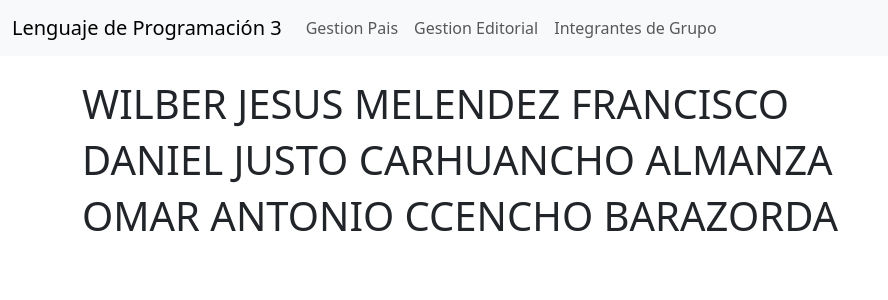
After one commit to DanielJCA/EXAMENFINAL_CARHUANCHO2, a Django app: page /gestionAlumno/ in a window 1280 px wide. The commit adds this page. Shown: the top 300 px of the page, without its empty margins (0-888 px from the left). Run offline with Django 4.2, Linux system fonts and the light colour scheme.

Commit message:
Examen Terminado

```diff
--- /dev/null
+++ b/proyecto01/miapp/templates/gestionAlumno.html
@@ -0,0 +1,11 @@
+{% extends 'layout.html' %}
+
+{% block title %}
+    Alumnos
+{% endblock %}
+
+{% block content %}
+<h1>WILBER JESUS MELENDEZ FRANCISCO</h1>
+<h1>DANIEL JUSTO CARHUANCHO ALMANZA</h1>
+<h1>OMAR ANTONIO CCENCHO BARAZORDA</h1>
+{% endblock %}
--- a/proyecto01/miapp/templates/layout.html
+++ b/proyecto01/miapp/templates/layout.html
@@ -22,6 +22,7 @@
             <div class="navbar-nav">
               <a class="nav-link" href="/gestionPais">Gestion Pais</a>
               <a class="nav-link" href="/gestionEditorial">Gestion Editorial</a>
+              <a class="nav-link" href="/gestionAlumno">Integrantes de Grupo</a>
             </div>
           </div>
         </div>
--- a/proyecto01/miapp/urls.py
+++ b/proyecto01/miapp/urls.py
@@ -9,5 +9,7 @@ urlpatterns = [
     path('registrarPais/', views.registrarPais, name = "registrarPais"),
     path('eliminarEditorial/<int:id>', views.eliminarEditorial, name = "eliminarEditorial"),
     path('registrarEditorial/', views.registrarEditorial, name = "registrarEditorial"),
+    path('gestionAlumno/', views.gestionAlumno, name = "gestionAlumno"),
+
 
 ]
--- a/proyecto01/miapp/views.py
+++ b/proyecto01/miapp/views.py
@@ -41,3 +41,6 @@ def registrarEditorial(request):
 
     editorial=Editorial.objects.create(ideditorial=ideditorial,nombre=nombre,url=url, imagen=imagen, estado=estado)
     return redirect('/')
+
+def gestionAlumno(request):
+    return render(request,'gestionAlumno.html')
```
